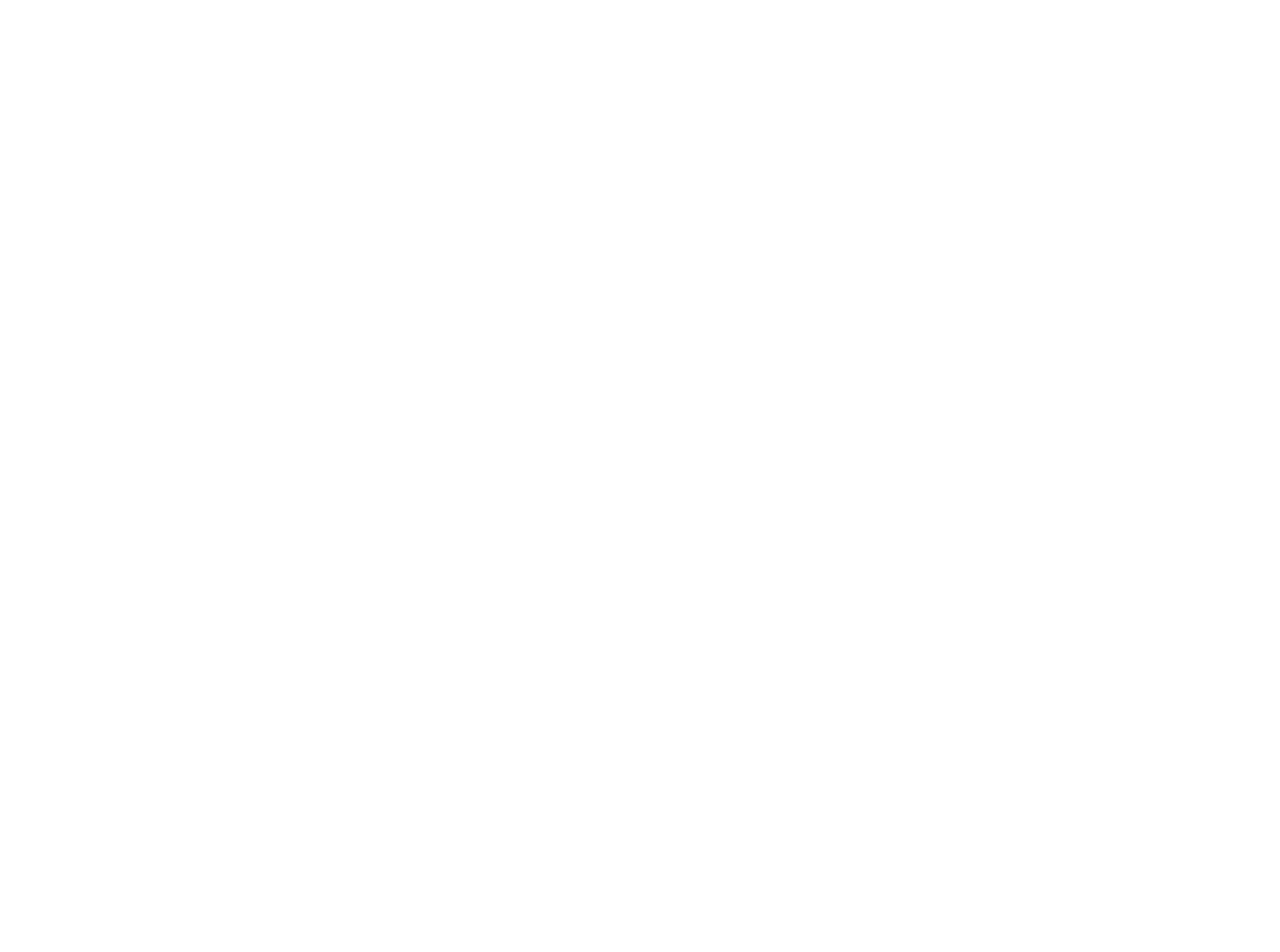
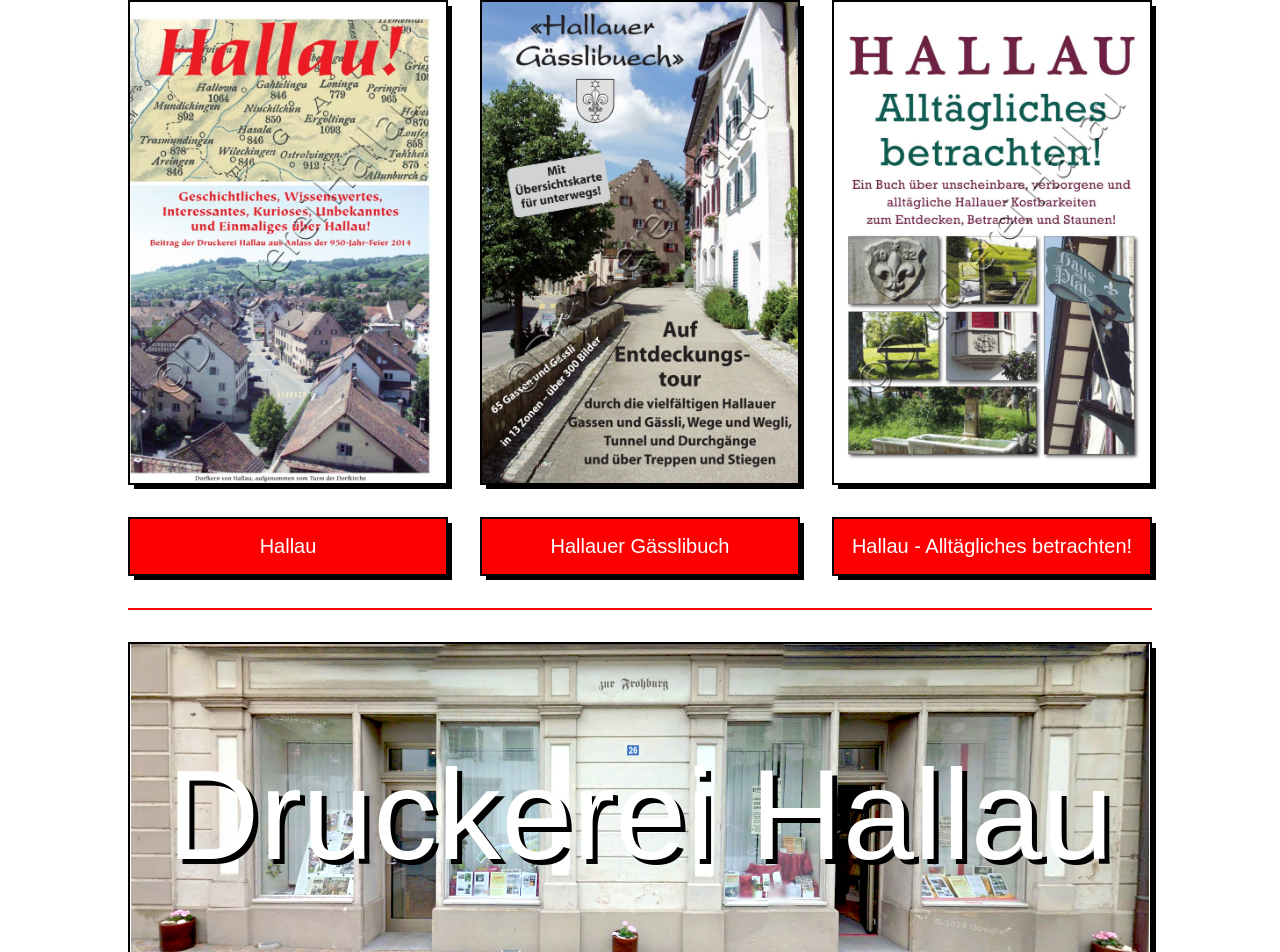
Before and after one commit to m00gendai/druckereihallau-next, a Next.js app: page / in a window 1280 px wide. Shown: the part 380-1332 px from the top of the page. Before the commit the page ends 800 px from the top, so only its background shows below. Built offline with nearby package versions, Linux system fonts and the light colour scheme.

Commit message:
Fleshed out frontpage scaffold

```diff
--- /dev/null
+++ b/components/BookTeaser.tsx
@@ -0,0 +1,18 @@
+import s from "@/styles/bookTeaser.module.css"
+
+export default function BookTeaser({book}){
+    return(
+        <div className={s.container}>
+            <div class={s.thumb} style={{backgroundImage: `url("/buch_${book}.jpg")`}}>
+            </div>
+            <button className={s.button}>
+                {
+                    book === "hallau" ? "Hallau"
+                    : book === "gass" ? "Hallauer Gässlibuch"
+                    : book === "alltaegliches" ? "Hallau - Alltägliches betrachten!"
+                    : null
+                }
+            </button>
+        </div>
+    )
+}
--- a/pages/index.tsx
+++ b/pages/index.tsx
@@ -1,4 +1,5 @@
 import Header from "@/components/Header.tsx"
+import BookTeaser from "@/components/BookTeaser.tsx"
 import Image from "next/image"
 import s from "@/styles/Home.module.css"
 
@@ -14,12 +15,19 @@
             Die Druckerei ist spezialisiert auf kleine bis mittlere Auflagen von Drucksachen aller Art.<br/>
             Dank Digitaldrucktechnik können alle Drucksachen zu günstigen Konditionen und in kürzester Zeit hergestellt werden – auch in Kleinstauflagen.
           </p>
+          <br/>
           <p>
             Die Druckerei bietet auch Eigenkreationen an:<br/>
             Interessante und spannende Bücher über Hallau, Postkarten und Notizblöckli, nostalgische Schulhefte, witzige Büchlein, Kleber und allerlei Karten.
           </p>
         </article>
         <section className={s.books}>
+          <BookTeaser book={"hallau"} />
+          <BookTeaser book={"gass"} />
+          <BookTeaser book={"alltaegliches"} />
+        </section>
+        <section className={s.front}>
+          <p>Druckerei Hallau</p>
         </section>
       </main>
     </>
--- a/styles/Home.module.css
+++ b/styles/Home.module.css
@@ -9,5 +9,31 @@
   position: relative;
   width: 100%;
   display: grid;
-  grid-template-columns: repeat(auto-fill, minmax(250px 1fr));
+  grid-template-columns: repeat(auto-fit, minmax(250px, 1fr));
+  grid-gap: 2rem;
+  padding: 2rem 0 2rem 0;
+  border-bottom: 2px solid red;
 }
+
+.front{
+  position: relative;
+  width: 100%;
+  aspect-ratio: 1/0.335;
+  background-image: url("/frohburg.jpg");
+  background-size: contain;
+  background-repeat: no-repeat;
+  background-position: center;
+  display: flex;
+  justify-content: center;
+  align-items: center;
+  flex-wrap: wrap;
+  margin: 2rem 0 2rem 0;
+  border: 2px solid black;
+  box-shadow: 5px 5px 0px -1px black;
+}
+
+.front p{
+  font-size: 10vw;
+  color: rgba(255,255,255,1);
+  text-shadow: 5px 5px black;
+}
--- /dev/null
+++ b/styles/bookTeaser.module.css
@@ -0,0 +1,34 @@
+.container{
+    position: relative;
+    width: 100%;
+    display: flex;
+    justify-content: center;
+    align-items: flex-start;
+    flex-wrap: wrap;
+}
+
+.thumb{
+    position: relative;
+    width: 100%;
+    aspect-ratio: 1/1.521;
+    background-position: center;
+    background-size: contain;
+    background-repeat: no-repeat;
+    margin: 0 0 2rem 0;
+    border: 2px solid black;
+    box-shadow: 5px 5px 0px -1px black;
+}
+
+.button{
+    position: relative;
+    width: 100%;
+    margin: 0;
+    padding: 1rem;
+    border: none;
+    outline: none;
+    background: red;
+    font-size: 1.25rem;
+    color: white;
+    border: 2px solid black;
+    box-shadow: 5px 5px 0px -1px black;
+}
--- a/styles/globals.css
+++ b/styles/globals.css
@@ -40,3 +40,7 @@
   align-items: flex-start;
   flex-wrap: wrap;
 }
+
+p{
+  margin: 0;
+}
```
Also changed, not shown: public/frohburg.jpg (added).
